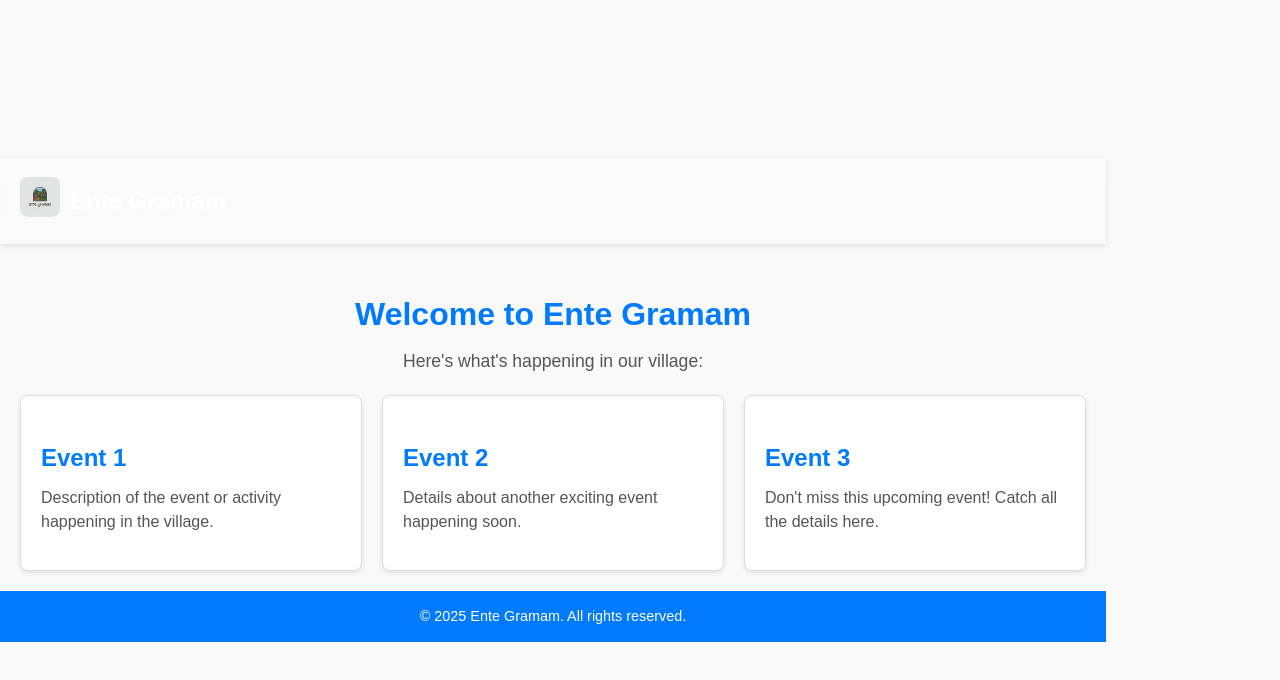
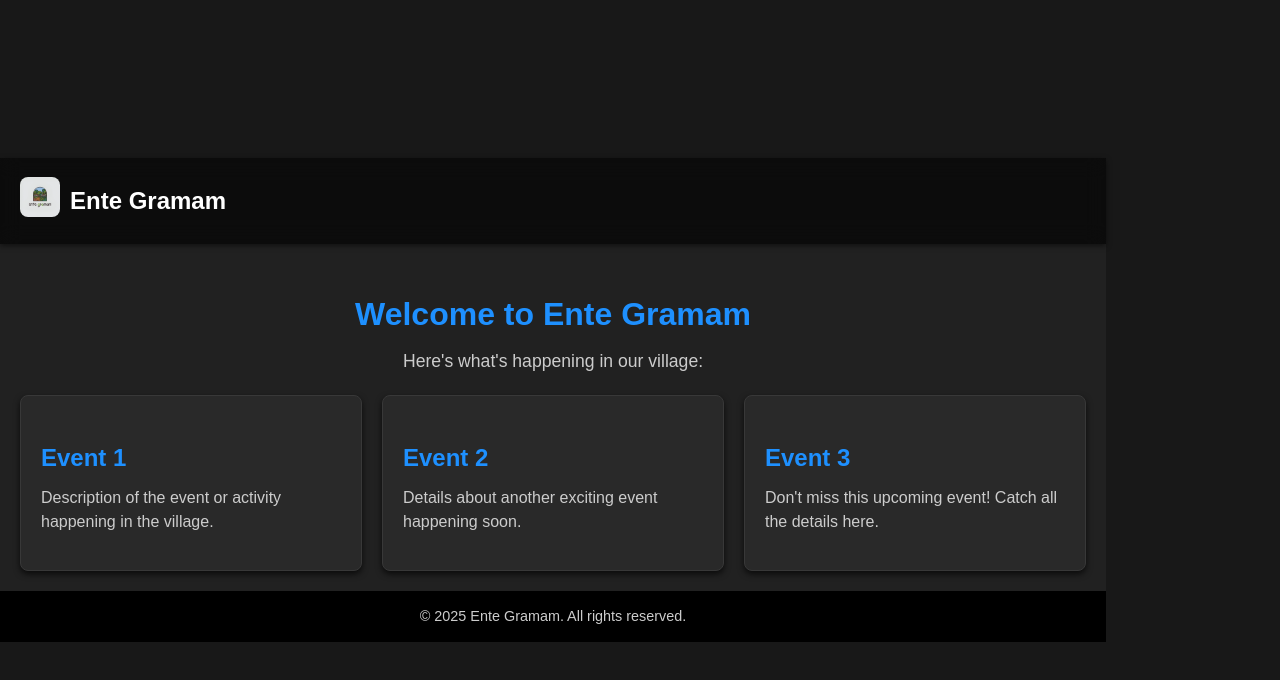
Before and after one commit to code-ninja-labs/ente-gramam1, a React (Vite) app: page / in a window 1280 px wide. Shown: the top 680 px of the page. Built offline with nearby package versions, Linux system fonts and the light colour scheme.

Commit message:
Update Home.css

```diff
--- a/src/pages/Home.css
+++ b/src/pages/Home.css
@@ -4,64 +4,64 @@ body {
   padding: 0;
   box-sizing: border-box;
   font-family: Arial, sans-serif;
-  background-color: #f9f9f9; /* Light background for the whole page */
+  background-color: #181818; /* Dark background for dark theme */
+  color: #ffffff; /* White text for better readability */
   overflow-x: hidden; /* Prevent horizontal scrolling */
 }
 
 /* Navbar Styles - Glassmorphism */
 .navbar {
-  background: rgba(255, 255, 255, 0.2); /* Semi-transparent white for frosted glass effect */
-  backdrop-filter: blur(10px); /* Blurs the background for a frosted glass look */
-  -webkit-backdrop-filter: blur(10px); /* Ensures compatibility with Safari */
-  color: #fff; /* White text for contrast against the blurred background */
+  background: rgba(0, 0, 0, 0.5); /* Semi-transparent black for dark theme */
+  backdrop-filter: blur(10px); /* Blurriness for frosted-glass effect */
+  -webkit-backdrop-filter: blur(10px); /* For Safari support */
+  color: #fff;
   position: sticky;
   top: 0;
   z-index: 1000;
   padding: 10px 20px;
-  box-shadow: 0px 2px 5px rgba(0, 0, 0, 0.1); /* Subtle shadow for elevation */
+  box-shadow: 0px 2px 5px rgba(0, 0, 0, 0.5);
   display: flex;
-  align-items: center; /* Aligns logo and title vertically */
+  align-items: center;
 }
 
 /* Navbar Container */
 .navbar-container {
   display: flex;
-  align-items: center; /* Aligns logo and text vertically */
-  gap: 10px; /* Space between the logo and the title */
-  justify-content: space-between; /* Ensures spacing between elements */
+  align-items: center; /* Align logo and title horizontally */
+  gap: 10px; /* Space between logo and title */
 }
 
-/* Navbar Logo - Rounded Square */
+/* Logo - Rounded Square */
 .navbar-logo img {
-  width: 40px; /* Adjust size as needed */
+  width: 40px; /* Logo size */
   height: 40px; /* Maintain square proportions */
-  border-radius: 8px; /* Rounded corners for the square */
-  object-fit: cover; /* Ensures the image scales properly inside the frame */
+  border-radius: 8px; /* Slightly rounded corners */
+  object-fit: cover; /* Ensures the image fits correctly */
 }
 
 /* Navbar Title */
 .navbar-title {
   font-size: 24px;
   font-weight: bold;
-  color: #fff; /* Keep the title in white for good contrast */
+  color: #fff; /* Title in white for better contrast */
 }
 
 /* Main Content Styles */
 .content {
   padding: 20px;
   text-align: center;
-  background-color: #f9f9f9; /* Matches body’s background */
-  color: #333; /* Dark font color for better visibility */
+  background-color: #212121; /* Slightly lighter than the body background */
+  color: #fff; /* White text for dark theme */
 }
 
 .content h2 {
   font-size: 2rem;
-  color: #007bff; /* Bright color for the heading */
+  color: #1e90ff; /* Bright blue for the heading */
   margin-bottom: 10px;
 }
 
 .content p {
-  color: #555; /* Subtle but visible for descriptions */
+  color: #cccccc; /* Light grey for better readability */
   font-size: 1.1rem;
   margin-top: 5px;
 }
@@ -76,9 +76,9 @@ body {
 }
 
 .card {
-  background: #fff;
-  border: 1px solid #ddd;
-  box-shadow: 0px 2px 5px rgba(0, 0, 0, 0.1);
+  background: #292929; /* Darker grey card background for dark theme */
+  border: 1px solid #383838; /* Subtle dark border */
+  box-shadow: 0px 3px 6px rgba(0, 0, 0, 0.7); /* Deeper shadow for cards */
   border-radius: 8px;
   padding: 20px;
   width: 300px;
@@ -87,22 +87,22 @@ body {
 
 .card h3 {
   font-size: 1.5rem;
-  color: #007bff; /* Card title matches theme */
+  color: #1e90ff; /* Card title in bright blue */
   margin-bottom: 10px;
 }
 
 .card p {
-  color: #555;
+  color: #cccccc; /* Light grey for readability */
   font-size: 1rem;
 }
 
 /* Footer Styles */
 .footer {
-  background-color: #007bff; /* Consistent with navbar */
-  color: #fff;
+  background-color: #000000; /* Pure black footer for dark theme */
+  color: #cccccc; /* Light grey footer text */
   text-align: center;
   padding: 10px 0;
-  margin: 0; /* Removes unwanted spacing */
+  margin: 0; /* No extra spacing */
   font-size: 0.9rem;
 }
 
```
